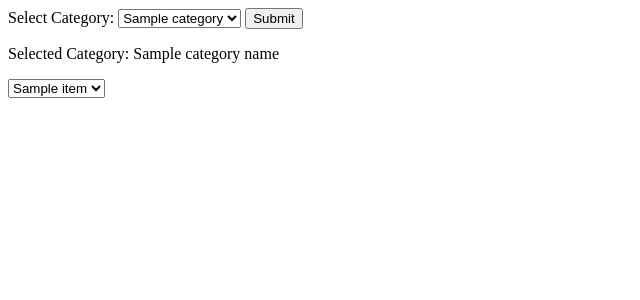
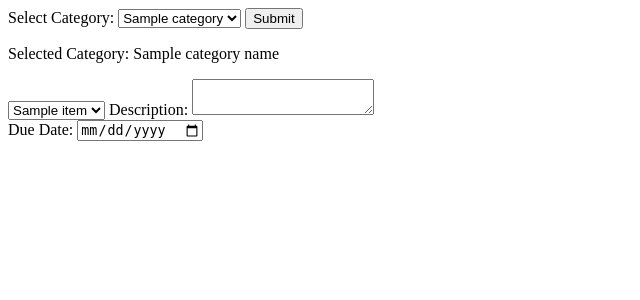
Before and after one commit to aishucb/hub_prelogin_2nd, a Flask app: template templates/awerness_add.html in a window 1280 px wide. Shown: the top 300 px of the page, without its empty margins (0-640 px from the left). Run offline with Flask 3, Linux system fonts and the light colour scheme; the template is opened without the code that fills it: most values are stand-ins (such as "Sample title", 1, 10 or a date in 2020).

Commit message:
first commit

```diff
--- a/app.py
+++ b/app.py
@@ -230,6 +230,31 @@ def get_items():
     return render_template('awerness_add.html', category_id=selected_category_id, category_name=selected_category_name, items=items)
 
 
+from flask import Flask, render_template, request
+
+app = Flask(__name__)
+
+@app.route('/submit_admin_awerness', methods=['POST'])
+def submit_admin_awerness():
+    if request.method == 'POST':
+        category_id = request.form.get('category_id')
+        grade = request.form.get('grade')  # Assuming the second dropdown has the name 'grade'
+        description = request.form.get('description')
+        due_date = request.form.get('due_date')
+
+        # Now you can do something with the data, e.g., save it to a database
+        # For now, let's print the data
+        print(f"Category ID: {category_id}")
+        print(f"Grade: {grade}")
+        print(f"Description: {description}")
+        print(f"Due Date: {due_date}")
+
+    return render_template('awerness.html')  # Redirect or render a response, modify as needed
 
 if __name__ == '__main__':
     app.run(debug=True)
+
+
+
+if __name__ == '__main__':
+    app.run(debug=True)
--- a/templates/awerness_add.html
+++ b/templates/awerness_add.html
@@ -1,3 +1,4 @@
+<form class="form-container" action="/submit_admin_awerness" method="POST" enctype="multipart/form-data">
 <form action="/get_grade_items" method="post">
     <label for="category">Select Category:</label>
     <select name="category_id" id="category">
@@ -16,3 +17,11 @@
         {% endfor %}
     </select>
 {% endif %}
+
+<label for="description">Description:</label>
+    <textarea name="description" id="description" required></textarea><br>
+
+    <label for="due_date">Due Date:</label>
+    <input type="date" name="due_date" id="due_date" required><br>
+
+</form>
```
